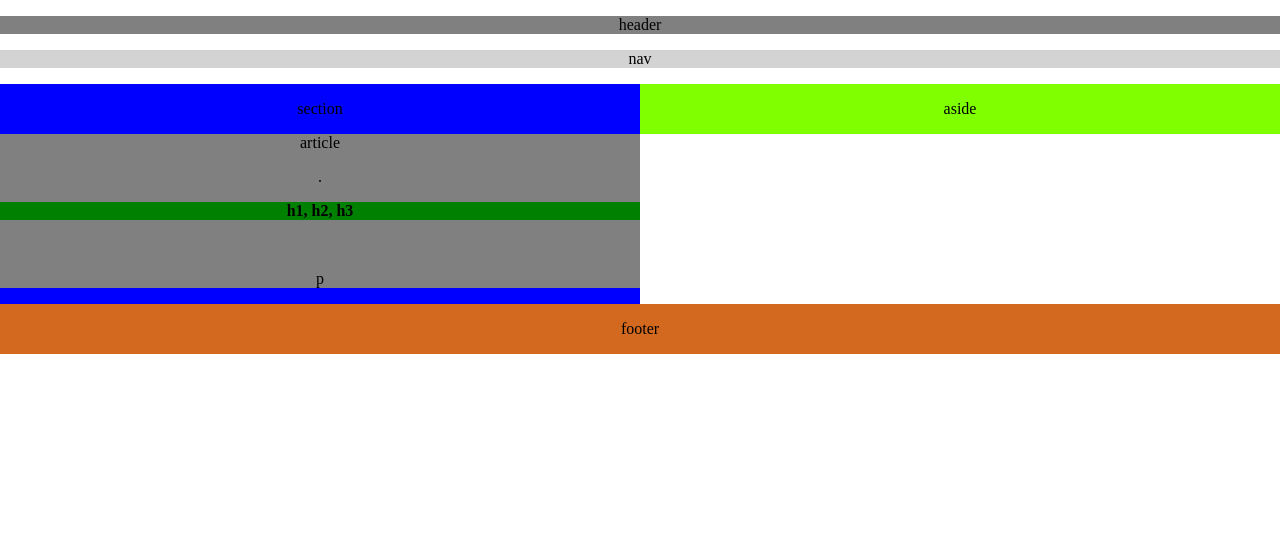
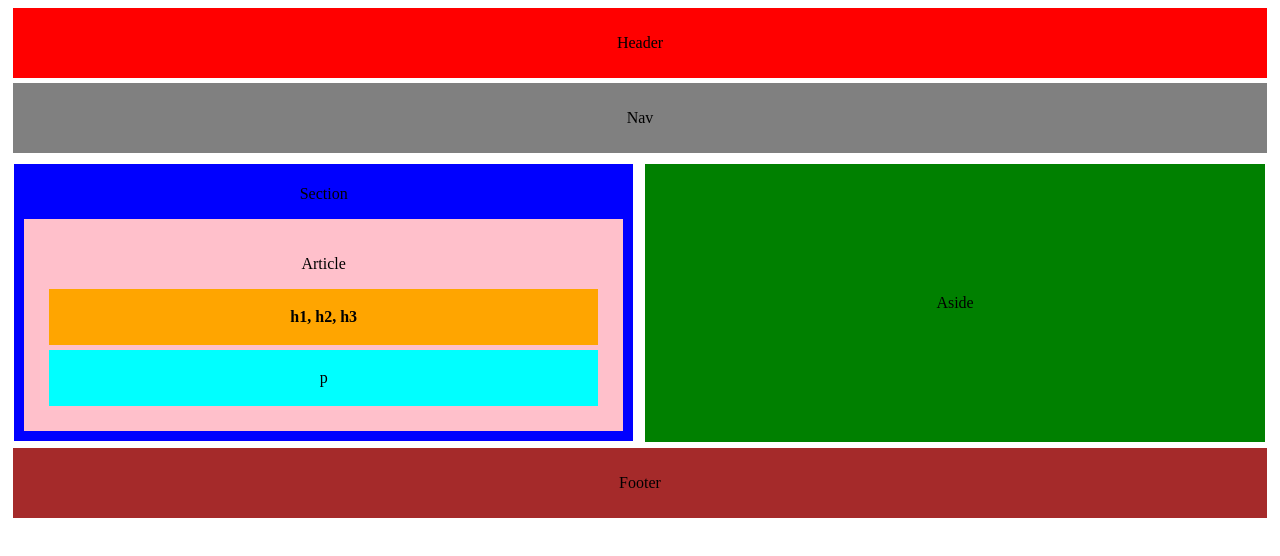
Before and after one commit to christinaqtruong/HW-Wireframe, a plain HTML site: page index.html in a window 1280 px wide. Drawn offline with Linux system fonts and the light colour scheme.

Commit message:
updated index.html and style.css

```diff
--- a/index.html
+++ b/index.html
@@ -1,65 +1,44 @@
 <!DOCTYPE html>
-<style>
-header {
-    background: gray;
-    display:block;
-}
-nav {
-    background: lightgray;
-    display:block;
-}
-section {
-    background: blue;
-}
-article {
-    background: gray;
-}
-
-aside{
-    background:chartreuse;
-}
-footer{
-    background:chocolate;
-    display:inline-block;
-}
-* {
-  box-sizing: border-box;
-  text-align: center;
-}
-</style>
-
-
-
-<html>
+<html lang="en">
 <head>
+    <meta charset="UTF-8">
+    <meta name="viewport" content="width=device-width, initial-scale=1.0">
+    <meta http-equiv="X-UA-Compatible" content="ie=edge">
+    <title>HW Wireframe</title>
     <link href="./style.css" type="text/css" rel="stylesheet">
-            <title>HW-Wireframe</title>
 </head>
 
 <header>
-        <p>header</p>
+    <p>Header</p>
 </header>
 
 <nav>
-        <p>nav</p>
+    <p>Nav</p>
 </nav>
 
-    <body>
-        <section class='section'>
-            <p>section</p>
-            <article>
-                <p>article</p>.
-                <p class="bold">h1, h2, h3</p>
-                <br/>
+<section>
+    <p>Section</p>
+
+    <div class="article">
+        <p>Article</p>
+
+        <div class="headings">
+            <strong><p>h1, h2, h3</p></strong>
+        </div>
+
+        <div class="p">
             <p>p</p>
-            </article>
+        </div>
+    </div>
+
 </section>
-        <aside class="aside">
-            <p>aside</p>
+
+<aside>
+    <p>Aside</p>
 </aside>
-    </body>
 
 <footer>
-        <p>footer</p>
+    <p>Footer</p>
 </footer>
+
 </html>
--- a/style.css
+++ b/style.css
@@ -1,33 +1,60 @@
-.clearfix::after {
-    content: " ";
-    display: block;
-    clear: both;
-  }
-p{
-    text-align: center;
+*{
     color:black;
+    box-sizing:border-box;
+    text-align:center;
 }
-.bold{
-    font-weight:bold;
+
+header{
+    background:red;
+    padding: 10px;
+    margin: 5px;
+}
+
+nav{
+    background: gray;
+    padding: 10px;
+    margin: 5px;
+}
+
+section{
+    background:blue;
+    color:white;
+    padding: 10px;
+    float:left;
+    width:49%;
+    padding: 5px;
+    margin: 6px;
+}
+
+.article{
+    background:pink;
+    margin: 5px;
+    padding: 20px;
+}
+
+.headings{
+    background:orange;
+    margin: 5px;
+    padding: 3px;
+}
+
+.p{
+    background:aqua;
+    margin: 5px;
+    padding: 3px;
+}
+aside {
     background:green;
+    float:left;
+    width:49%;
+    padding: 114px 0;
+    margin:6px;
+
 }
-body{
-    margin:0;
-}
-section{
-    float:left;
-}
-.section {
-    width:50%; float: left;
-}
-aside{
-    float:right;
-}
-.aside {
-    width:50%; float: right;
-    margin: 0 auto;
-    padding: 0 auto;
-}
+
 footer{
-    width: 100%;
-}
+    background:brown;
+    clear:both;
+    padding: 10px;
+    margin: 5px;
+    }
```
Lines whose indentation alone changed are shown as unchanged.
